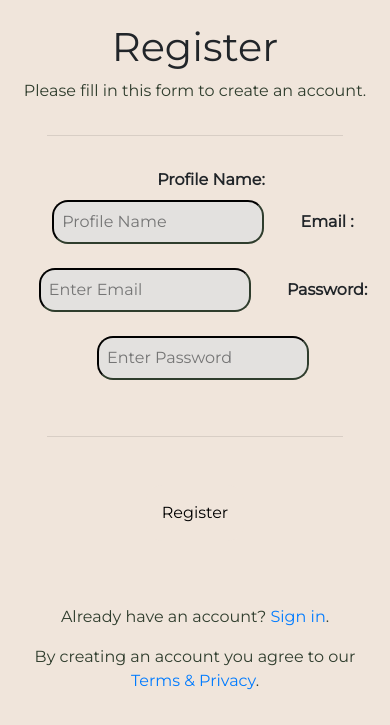
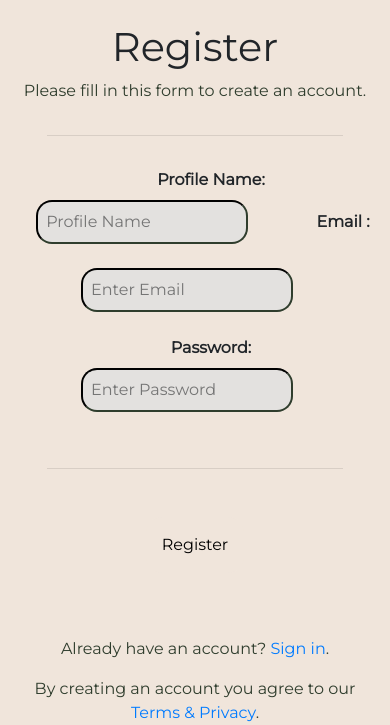
Before and after one commit to Kusalava0/URecipe, a Django app: page /register/ in a window 390 px wide. Shown: the part 137-862 px from the top of the page. Before the commit the page ends 827 px from the top, so only its background shows below. Run offline with Django 4.2, Linux system fonts and the light colour scheme; some libraries are stand-ins or nearby versions.

Commit message:
mobile register

```diff
--- a/polls/static/polls/styles.css
+++ b/polls/static/polls/styles.css
@@ -480,6 +480,12 @@ section .list-ing .list-items {
         font-size: 1rem;
     }
 
+    #email,
+    #psw,
+    #profile-name {
+        margin-right: 2rem;
+    }
+
 }
 
 @media (max-width: 400px) {
--- a/polls/templates/polls/login.html
+++ b/polls/templates/polls/login.html
@@ -16,6 +16,10 @@
 
 
     <button type="submit" class="registerbtn">Login</button>
+
+    <div class="container signin">
+      <p>Don't have an account? <a href="/register/">Register Here</a>.</p>
+    </div>
     <p>
       By creating an account you agree to our <a href="#">Terms & Privacy</a>.
     </p>
```
Also changed, not shown: db.sqlite3.
